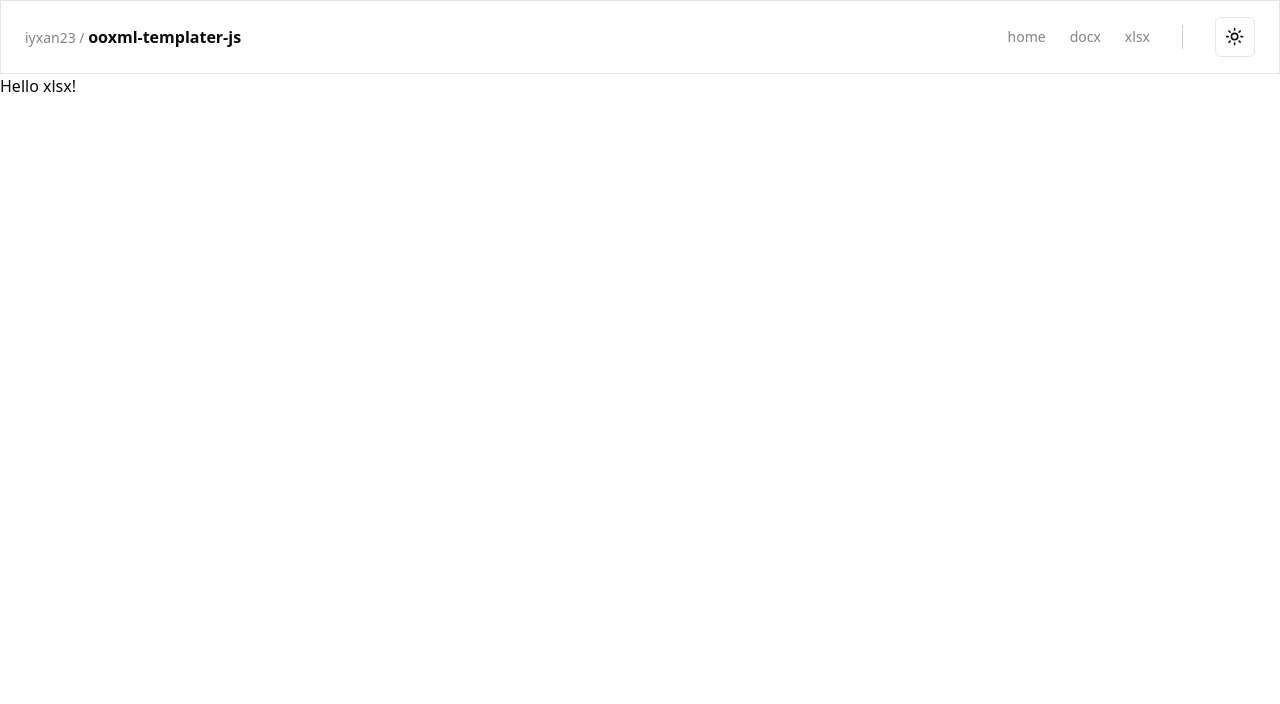
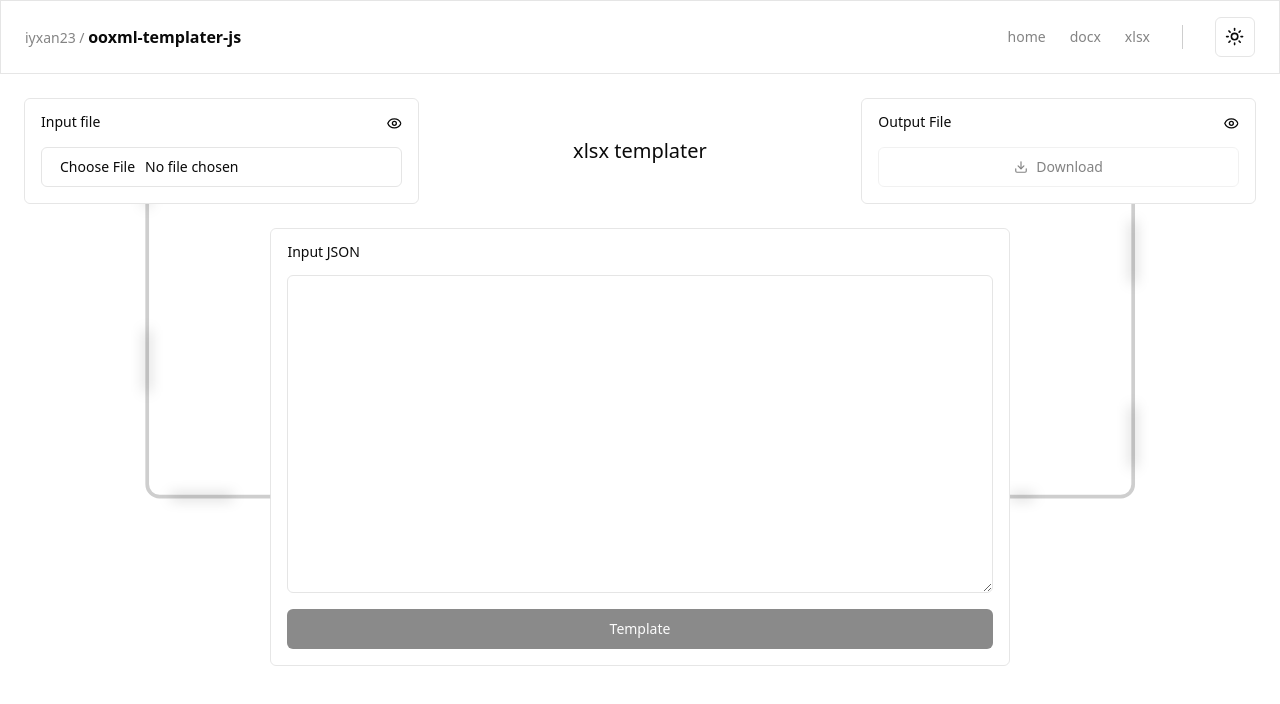
Before and after one commit to iyxan23/ooxml-templater-js, an Astro site in the folder site/: page /ooxml-templater-js/xlsx in a window 1280 px wide. Built offline with nearby package versions, Linux system fonts and the light colour scheme; Astro itself is replaced by a stand-in of ours.

Commit message:
feat: impl ui of xlsx templater

```diff
--- a/site/package.json
+++ b/site/package.json
@@ -14,6 +14,7 @@
     "@astrojs/react": "^3.6.2",
     "@astrojs/tailwind": "^5.1.0",
     "@radix-ui/react-dropdown-menu": "^2.1.1",
+    "@radix-ui/react-label": "^2.1.0",
     "@radix-ui/react-slot": "^1.1.0",
     "@types/react": "^18.3.6",
     "@types/react-dom": "^18.3.0",
@@ -21,13 +22,14 @@
     "class-variance-authority": "^0.7.0",
     "clsx": "^2.1.1",
     "lucide-react": "^0.441.0",
+    "ooxml-templater": "..",
     "react": "^18.3.1",
     "react-dom": "^18.3.1",
     "tailwind-merge": "^2.5.2",
     "tailwindcss": "^3.4.11",
     "tailwindcss-animate": "^1.0.7",
     "typescript": "^5.6.2",
-    "ooxml-templater": ".."
+    "zustand": "^5.0.0-rc.2"
   },
   "devDependencies": {
     "prettier": "^3.3.3",
--- /dev/null
+++ b/site/src/components/ui/input.tsx
@@ -0,0 +1,25 @@
+import * as React from "react"
+
+import { cn } from "~/lib/utils"
+
+export interface InputProps
+  extends React.InputHTMLAttributes<HTMLInputElement> {}
+
+const Input = React.forwardRef<HTMLInputElement, InputProps>(
+  ({ className, type, ...props }, ref) => {
+    return (
+      <input
+        type={type}
+        className={cn(
+          "flex h-10 w-full rounded-md border border-input bg-background px-3 py-2 text-sm ring-offset-background file:border-0 file:bg-transparent file:text-sm file:font-medium file:text-foreground placeholder:text-muted-foreground focus-visible:outline-none focus-visible:ring-2 focus-visible:ring-ring focus-visible:ring-offset-2 disabled:cursor-not-allowed disabled:opacity-50",
+          className
+        )}
+        ref={ref}
+        {...props}
+      />
+    )
+  }
+)
+Input.displayName = "Input"
+
+export { Input }
--- /dev/null
+++ b/site/src/components/ui/label.tsx
@@ -0,0 +1,24 @@
+import * as React from "react"
+import * as LabelPrimitive from "@radix-ui/react-label"
+import { cva, type VariantProps } from "class-variance-authority"
+
+import { cn } from "~/lib/utils"
+
+const labelVariants = cva(
+  "text-sm font-medium leading-none peer-disabled:cursor-not-allowed peer-disabled:opacity-70"
+)
+
+const Label = React.forwardRef<
+  React.ElementRef<typeof LabelPrimitive.Root>,
+  React.ComponentPropsWithoutRef<typeof LabelPrimitive.Root> &
+    VariantProps<typeof labelVariants>
+>(({ className, ...props }, ref) => (
+  <LabelPrimitive.Root
+    ref={ref}
+    className={cn(labelVariants(), className)}
+    {...props}
+  />
+))
+Label.displayName = LabelPrimitive.Root.displayName
+
+export { Label }
--- /dev/null
+++ b/site/src/components/ui/textarea.tsx
@@ -0,0 +1,24 @@
+import * as React from "react"
+
+import { cn } from "~/lib/utils"
+
+export interface TextareaProps
+  extends React.TextareaHTMLAttributes<HTMLTextAreaElement> {}
+
+const Textarea = React.forwardRef<HTMLTextAreaElement, TextareaProps>(
+  ({ className, ...props }, ref) => {
+    return (
+      <textarea
+        className={cn(
+          "flex min-h-[80px] w-full rounded-md border border-input bg-background px-3 py-2 text-sm ring-offset-background placeholder:text-muted-foreground focus-visible:outline-none focus-visible:ring-2 focus-visible:ring-ring focus-visible:ring-offset-2 disabled:cursor-not-allowed disabled:opacity-50",
+          className
+        )}
+        ref={ref}
+        {...props}
+      />
+    )
+  }
+)
+Textarea.displayName = "Textarea"
+
+export { Textarea }
--- /dev/null
+++ b/site/src/components/xlsx/DataInput.tsx
@@ -0,0 +1,28 @@
+import { Button } from "../ui/button";
+import { Label } from "../ui/label";
+import { Textarea } from "../ui/textarea";
+import { useXlsxTemplater } from "./useXlsxTemplater";
+
+export default function DataInput() {
+  const data = useXlsxTemplater((state) => state.data);
+  const isPending = useXlsxTemplater((state) => state.isPending);
+  const setData = useXlsxTemplater((state) => state.setData);
+  const doTemplate = useXlsxTemplater((state) => state.doTemplate);
+  const file = useXlsxTemplater((state) => state.file);
+
+  return (
+    <>
+      <Label>Input JSON</Label>
+      <Textarea
+        className="font-mono"
+        disabled={isPending}
+        value={data}
+        onChange={(e) => setData(e.target.value)}
+        rows={15}
+      />
+      <Button disabled={isPending || !file} onClick={() => doTemplate()}>
+        Template
+      </Button>
+    </>
+  );
+}
--- /dev/null
+++ b/site/src/components/xlsx/InputFile.tsx
@@ -0,0 +1,30 @@
+import { EyeIcon } from "lucide-react";
+import { Button } from "../ui/button";
+import { Input } from "../ui/input";
+import { Label } from "../ui/label";
+import { useXlsxTemplater } from "./useXlsxTemplater";
+
+export default function InputFile() {
+  const setFile = useXlsxTemplater((state) => state.setInputFile);
+
+  return (
+    <article className="p-4 rounded-md border border-foreground/10 flex flex-col gap-4">
+      <div className="flex flex-row justify-between">
+        <Label htmlFor="input-file">Input file</Label>
+        <Button size="icon" variant="ghost" className="p-0 h-4 w-4 scale-150">
+          <EyeIcon size=".75em" />
+        </Button>
+      </div>
+      <Input
+        id="input-file"
+        type="file"
+        accept="application/vnd.openxmlformats-officedocument.spreadsheetml.sheet"
+        onChange={(e) => {
+          if (e.target.files) {
+            setFile(e.target.files[0]);
+          }
+        }}
+      />
+    </article>
+  );
+}
--- /dev/null
+++ b/site/src/components/xlsx/OutputFile.tsx
@@ -0,0 +1,39 @@
+import { DownloadIcon, EyeIcon } from "lucide-react";
+import { Button } from "../ui/button";
+import { Label } from "../ui/label";
+import { useXlsxTemplater } from "./useXlsxTemplater";
+
+export default function OutputFile() {
+  const output = useXlsxTemplater((state) => state.output);
+  const isPending = useXlsxTemplater((state) => state.isPending);
+
+  return (
+    <article className="p-4 rounded-md border border-foreground/10 flex flex-col gap-4">
+      <div className="flex flex-row justify-between">
+        <Label htmlFor="output-file">Output File</Label>
+        <Button size="icon" variant="ghost" className="p-0 h-4 w-4 scale-150">
+          <EyeIcon size=".75em" />
+        </Button>
+      </div>
+      <Button
+        id="output-file"
+        variant="outline"
+        className="flex flex-row gap-2"
+        disabled={!output || isPending}
+        onClick={() => {
+          if (!output) return;
+
+          const url = URL.createObjectURL(output);
+          const a = document.createElement("a");
+          a.href = url;
+          a.download = "ooxml-templater-js-output.xlsx";
+          a.click();
+          URL.revokeObjectURL(url);
+        }}
+      >
+        <DownloadIcon size="1em" />
+        Download
+      </Button>
+    </article>
+  );
+}
--- /dev/null
+++ b/site/src/components/xlsx/Pipe.tsx
@@ -0,0 +1,137 @@
+import React from "react";
+import { useXlsxTemplater } from "./useXlsxTemplater";
+
+const ANIMATION_DURATION = 1000;
+
+// I spent way too much fun on this
+export default function Pipe({ which }: { which: "left" | "right" }) {
+  const movingAnimRef = React.useRef<Animation | null>(null);
+  const movingRef = React.useRef<SVGPathElement | null>(null);
+
+  const firstLineRef = React.useRef<SVGPathElement | null>(null);
+  const secondLineRef = React.useRef<SVGPathElement | null>(null);
+
+  const isPending = useXlsxTemplater((state) => state.isPending);
+
+  React.useEffect(() => {
+    const ref = movingRef.current;
+    if (ref === null) return;
+    if (movingAnimRef.current !== null) return;
+
+    movingAnimRef.current = ref.animate(
+      {
+        strokeDashoffset: [
+          which === "right" ? 1000 : -1000,
+          which === "right" ? -1000 : 1000,
+        ],
+      },
+      {
+        duration: 50000,
+        iterations: Infinity,
+      },
+    );
+  });
+
+  React.useEffect(() => {
+    if (!isPending) return;
+
+    const secondLine = secondLineRef.current;
+    const firstLine = firstLineRef.current;
+    if (firstLine === null || secondLine === null) return;
+
+    const animation = firstLine.animate(
+      {
+        strokeDashoffset: [
+          which === "right" ? 1000 : -1000,
+          which === "right" ? -1000 : 1000,
+        ],
+      },
+      {
+        duration: ANIMATION_DURATION,
+        delay: which === "right" ? ANIMATION_DURATION * 0.8 : 0,
+      },
+    );
+
+    console.log(animation);
+
+    secondLine.animate(
+      {
+        strokeDashoffset: [
+          which === "right" ? 1000 : -1000,
+          which === "right" ? -1000 : 1000,
+        ],
+      },
+      {
+        duration: ANIMATION_DURATION,
+        delay: which === "right" ? ANIMATION_DURATION * 0.8 : 0,
+      },
+    );
+  }, [isPending]);
+
+  return (
+    <div
+      className="overflow-hidden"
+      style={{ transform: which === "left" ? "scale(-1, 1)" : undefined }}
+    >
+      <svg viewBox="0 0 100 100" width="50%" height="100%" overflow="visible">
+        <path
+          fill="none"
+          stroke="hsl(var(--foreground))"
+          strokeOpacity={0.2}
+          strokeWidth={3}
+          id="bg"
+          d="M 0 100 L 90 100 A 10 10 90 0 0 100 90 L 100 -1000"
+        />
+
+        <path
+          fill="none"
+          stroke="hsl(var(--primary))"
+          strokeDasharray="50 100"
+          strokeWidth={3}
+          strokeOpacity={0.3}
+          style={{
+            animation: "move 2s ease-in-out infinite",
+          }}
+          filter="url(#f1)"
+          id="moving"
+          d="M 0 100 L 90 100 A 10 10 90 0 0 100 90 L 100 -1000"
+          ref={movingRef}
+        />
+
+        <path
+          fill="none"
+          stroke="#00f"
+          strokeWidth={3}
+          style={{
+            strokeDasharray: 1000,
+            strokeDashoffset: which === "right" ? 1000 : -1000,
+          }}
+          filter="url(#f2)"
+          d="M 0 100 L 90 100 A 10 10 90 0 0 100 90 L 100 -1000"
+          ref={secondLineRef}
+        />
+
+        <path
+          fill="none"
+          stroke="hsl(var(--foreground))"
+          strokeWidth={3}
+          style={{
+            strokeDasharray: 1000,
+            strokeDashoffset: which === "right" ? 1000 : -1000,
+          }}
+          d="M 0 100 L 90 100 A 10 10 90 0 0 100 90 L 100 -1000"
+          ref={firstLineRef}
+        />
+
+        <defs>
+          <filter id="f1" x="0" y="0" xmlns="http://www.w3.org/2000/svg">
+            <feGaussianBlur in="SourceGraphic" stdDeviation="5" />
+          </filter>
+          <filter id="f2" x="0" y="0" xmlns="http://www.w3.org/2000/svg">
+            <feGaussianBlur in="SourceGraphic" stdDeviation="5" />
+          </filter>
+        </defs>
+      </svg>
+    </div>
+  );
+}
--- /dev/null
+++ b/site/src/components/xlsx/useXlsxTemplater.ts
@@ -0,0 +1,35 @@
+import { create } from "zustand";
+
+interface XlsxTemplaterState {
+  data: string;
+  setData: (data: string) => void;
+
+  file: File | null;
+  setInputFile: (file: File) => void;
+
+  output: Blob | null;
+  isPending: boolean;
+
+  doTemplate: () => Promise<void>;
+}
+
+export const useXlsxTemplater = create<XlsxTemplaterState>()((set, get) => ({
+  data: "",
+  setData: (data: string) => set({ data }),
+
+  file: null,
+  setInputFile: (file: File) => set({ file }),
+
+  output: null,
+  isPending: false,
+
+  doTemplate: async () => {
+    if (get().isPending) return;
+    set({ isPending: true });
+
+    // fake
+    await new Promise((resolve) => setTimeout(resolve, 1000));
+
+    set({ isPending: false, output: new Blob([]) });
+  },
+}));
--- a/site/src/layouts/Layout.astro
+++ b/site/src/layouts/Layout.astro
@@ -9,6 +9,7 @@ interface Props {
 }
 
 const { title } = Astro.props;
+const base = import.meta.env.BASE_URL;
 ---
 
 <!doctype html>
@@ -17,7 +18,7 @@ const { title } = Astro.props;
     <meta charset="UTF-8" />
     <meta name="description" content="iyxan23/ooxml-templater-js" />
     <meta name="viewport" content="width=device-width" />
-    <link rel="icon" type="image/svg+xml" href="/icon.svg" />
+    <link rel="icon" type="image/svg+xml" href={`${base}icon.svg`} />
     <meta name="generator" content={Astro.generator} />
     <title>{title}</title>
     <ViewTransitions />
@@ -25,7 +26,7 @@ const { title } = Astro.props;
   <body>
     <div class="grid grid-rows-[auto_1fr] w-screen min-h-screen">
       <div
-        class="w-full flex flex-row justify-center border border-b-foreground/10 bg-background sticky top-0 left-0"
+        class="w-full flex flex-row justify-center border border-b-foreground/10 bg-background sticky top-0 left-0 z-30"
       >
         <header
           class="container py-4 flex flex-row justify-between items-center px-6"
--- a/site/src/pages/xlsx.astro
+++ b/site/src/pages/xlsx.astro
@@ -1,7 +1,34 @@
 ---
 import Layout from "../layouts/Layout.astro";
+
+import InputFile from "~/components/xlsx/InputFile";
+import OutputFile from "~/components/xlsx/OutputFile";
+import DataInput from "~/components/xlsx/DataInput";
+import Pipe from "~/components/xlsx/Pipe";
 ---
 
 <Layout title="ooxml-templater-js | xlsx playground">
-  <main transition:animate="fade">Hello xlsx!</main>
+  <main
+    transition:animate="fade"
+    class="w-full min-h-screen flex flex-col items-center"
+  >
+    <div class="container p-6">
+      <section class="grid grid-cols-3 gap-6">
+        <InputFile client:load />
+        <div class="flex flex-col items-center justify-center">
+          <h1 class="text-xl">xlsx templater</h1>
+        </div>
+        <OutputFile client:load />
+      </section>
+      <section class="grid grid-cols-[20%_1fr_20%]">
+        <Pipe which="left" client:idle />
+        <div
+          class="w-full rounded-md border border-foreground/10 p-4 flex flex-col gap-4 mt-6"
+        >
+          <DataInput client:load />
+        </div>
+        <Pipe which="right" client:idle />
+      </section>
+    </div>
+  </main>
 </Layout>
```
Also changed, not shown: 1 other file.
